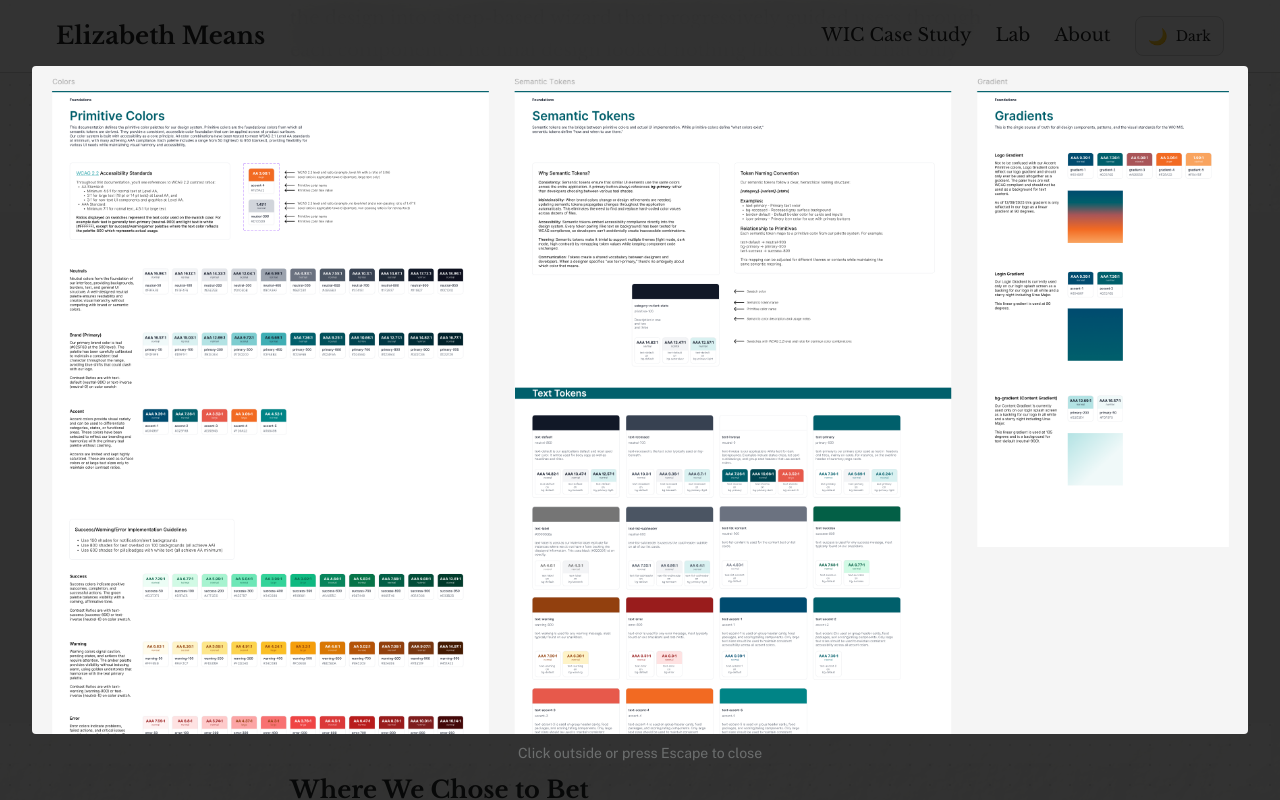
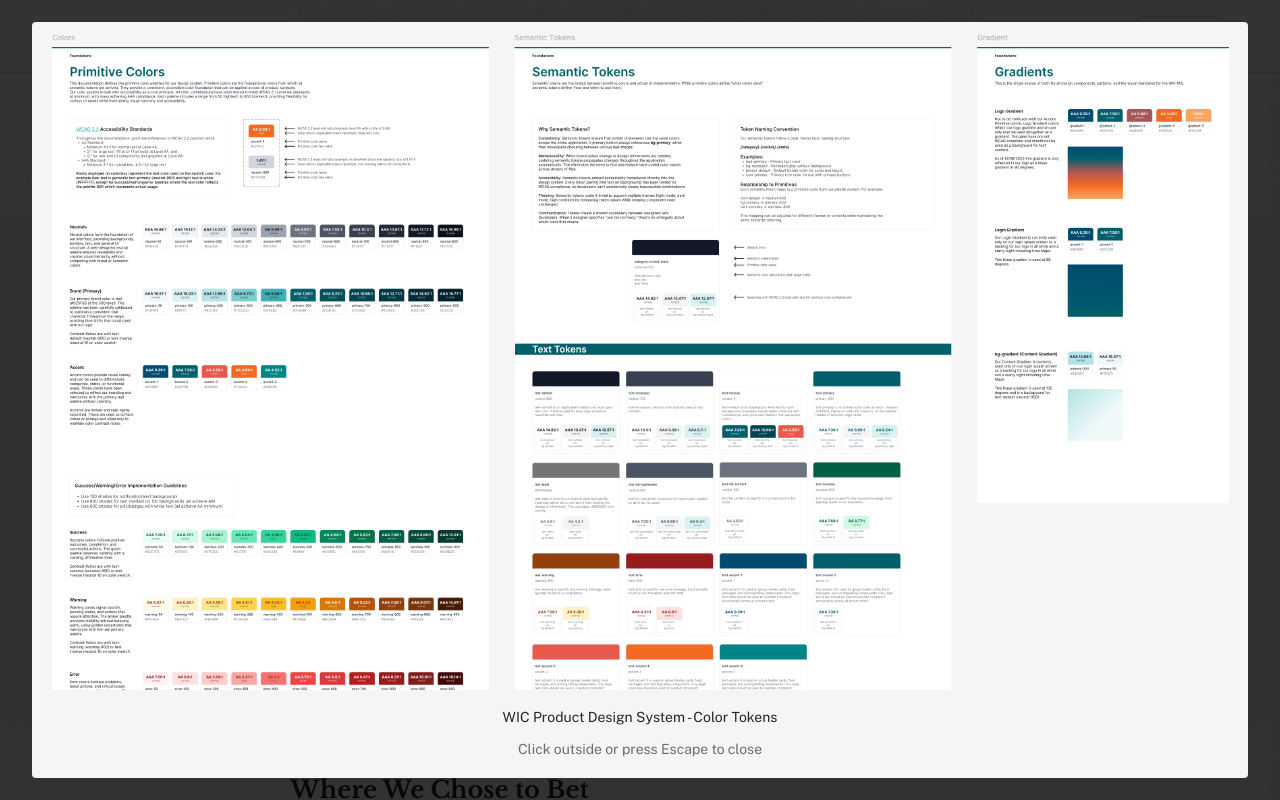
Before and after one commit to emeans/elizabeth-means, a Next.js app: page /work/wic-product-case-study in a window 1280 px wide. Both pictures are taken after a click on the button 355 px from the left and 6115 px from the top of the page. Shown: the part 5665-6465 px from the top of the page. Built offline with nearby package versions, Linux system fonts and the light colour scheme.

Commit message:
modal footer with caption

```diff
--- a/app/components/design-system/ContentImage/ContentImage.module.css
+++ b/app/components/design-system/ContentImage/ContentImage.module.css
@@ -96,14 +96,31 @@
   width: auto;
   height: auto;
   object-fit: contain;
-  border-radius: var(--border-radius-md);
+  border-radius: var(--border-radius-md) var(--border-radius-md) 0 0;
 }
 
-.closeHint {
-  position: absolute;
-  bottom: -3rem;
-  left: 50%;
-  transform: translateX(-50%);
+.modalFooter {
+  width: 100%;
+  padding: var(--spacing-md) var(--spacing-lg);
+  background: var(--surface-secondary);
+  color: var(--text-primary);
+  border-radius: 0 0 var(--border-radius-md) var(--border-radius-md);
+  text-align: center;
+}
+
+.modalCaption {
+  margin: 0 0 var(--spacing-xs) 0;
+  font-family: var(--font-metadata);
+  font-size: var(--typography-size-xs);
+  color: var(--text-primary);
+  line-height: var(--typography-line-height-normal);
+  max-width: 60ch;
+  margin-left: auto;
+  margin-right: auto;
+}
+
+.modalFooter .closeHint {
+  margin: 0;
   font-family: var(--font-metadata);
   font-size: var(--typography-size-xs);
   color: var(--text-secondary);
--- a/app/components/design-system/ContentImage/ContentImage.tsx
+++ b/app/components/design-system/ContentImage/ContentImage.tsx
@@ -120,7 +120,12 @@ export default function ContentImage({
           <div className={styles.dialog} onClick={(e) => e.stopPropagation()}>
             {/* eslint-disable-next-line @next/next/no-img-element */}
             <img src={src} alt={alt} className={styles.modalImage} />
-            <p className={styles.closeHint}>Click outside or press Escape to close</p>
+            <div className={styles.modalFooter}>
+              {caption != null && caption.trim() !== '' && (
+                <p className={styles.modalCaption}>{caption}</p>
+              )}
+              <p className={styles.closeHint}>Click outside or press Escape to close</p>
+            </div>
           </div>
         </div>
       )}
```
